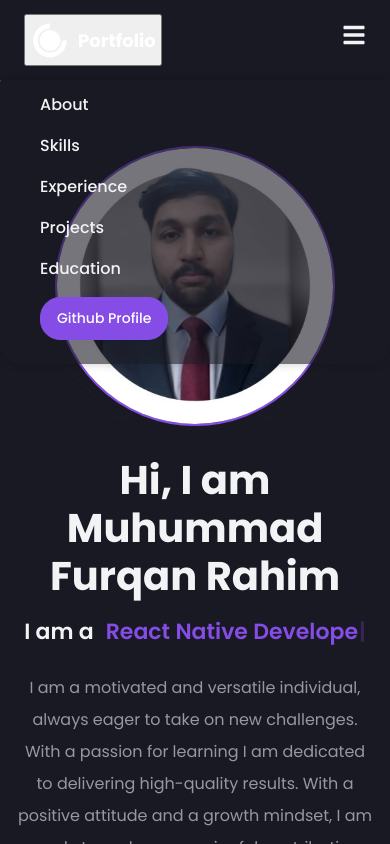
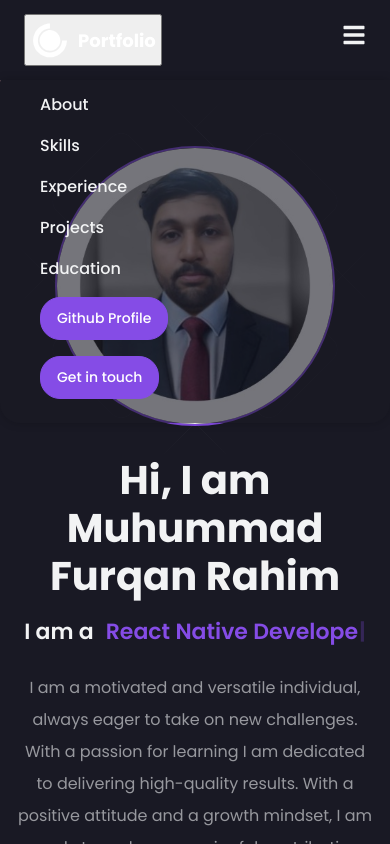
Before and after one commit to FurqanRahim/Portfolio, a React (Create React App) app: page / in a window 390 px wide. Both pictures are taken after a click on the icon 354 px from the left and 35 px from the top of the page. Shown: the top 844 px of the page. Built offline with nearby package versions, Linux system fonts and the light colour scheme.

Commit message:
Update index.js

```diff
--- a/src/components/Navbar/index.js
+++ b/src/components/Navbar/index.js
@@ -53,6 +53,8 @@ const Navbar = () => {
               setIsOpen(!isOpen)
             }}>Education</MobileLink>
             <GitHubButton style={{padding: '10px 16px',background: `${theme.primary}`, color: 'white',width: 'max-content'}} href={Bio.github} target="_blank">Github Profile</GitHubButton>
+          <GitHubButton style={{padding: '10px 16px',background: `${theme.primary}`, color: 'white',width: 'max-content'}} href="https://api.whatsapp.com/send/?phone=%2B923368071600&text&type=phone_number&app_absent=0" target="_blank">Get in touch</GitHubButton>
+
           </MobileMenu>
         }
       </NavbarContainer>
```
